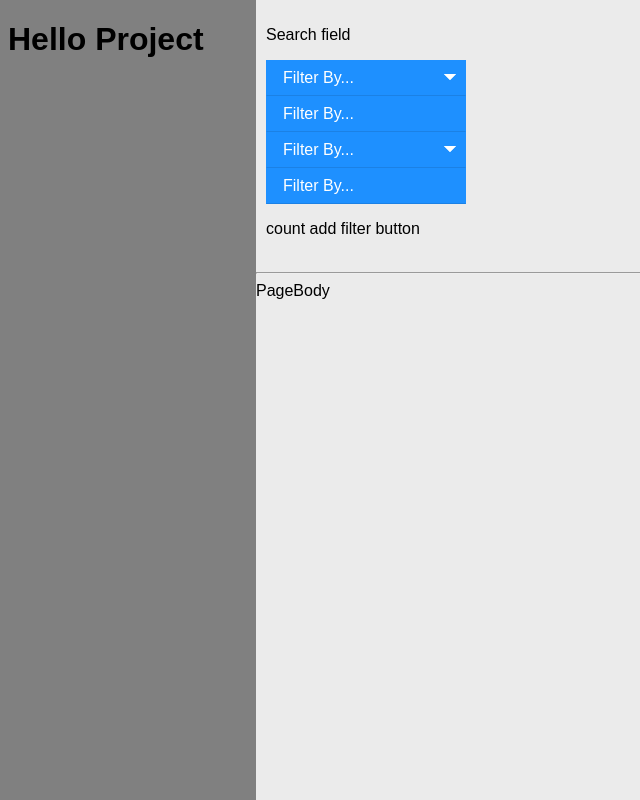
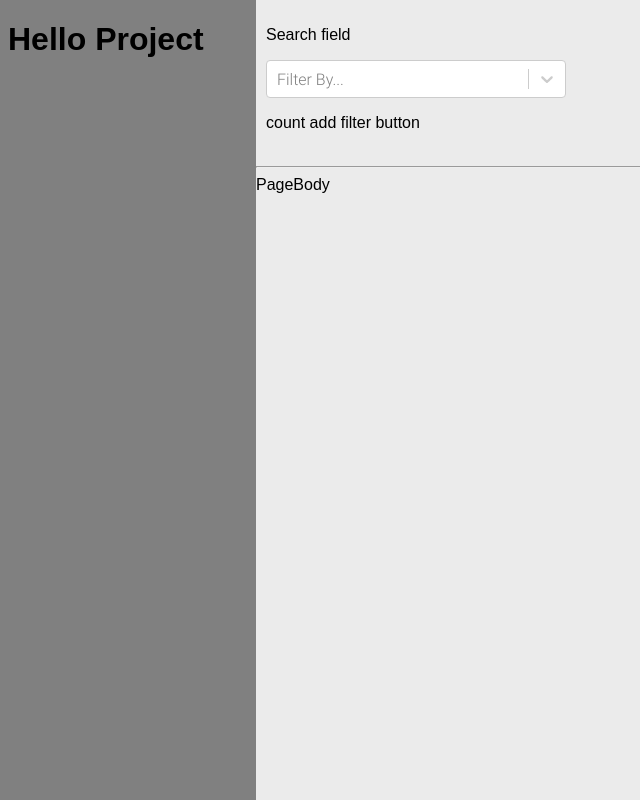
Before and after one commit to nycgitaccess/shapp, a React (Create React App) app: page / in a window 1280 px wide. Shown: the whole page, without its empty margins (0-640 px from the left). Built offline with nearby package versions, Linux system fonts and the light colour scheme.

Commit message:
created the filter component

```diff
--- a/package.json
+++ b/package.json
@@ -5,7 +5,8 @@
   "dependencies": {
     "react": "^16.5.2",
     "react-dom": "^16.5.2",
-    "react-scripts": "2.0.4"
+    "react-scripts": "2.0.4",
+    "react-select": "^2.1.0"
   },
   "scripts": {
     "start": "react-scripts start",
--- a/src/App.js
+++ b/src/App.js
@@ -1,5 +1,8 @@
 import React, { Component } from "react";
 import "./App.css";
+
+
+
 
 // Until the pages are created, the PageContainer is linked here.
 // It needs then to be moved into the Routes.
--- a/src/components/pages/page_header/Filter.css
+++ /dev/null
@@ -1,59 +0,0 @@
- /*the container must be positioned relative:*/
- .custom-select {
-    position: relative;
-    font-family: Arial;
-}
-
-.custom-select select {
-    display: none; /*hide original SELECT element:*/
-}
-
-.select-selected {
-    background-color: DodgerBlue;
-}
-
-/*style the arrow inside the select element:*/
-.select-selected:after {
-    position: absolute;
-    content: "";
-    top: 14px;
-    right: 10px;
-    width: 0;
-    height: 0;
-    border: 6px solid transparent;
-    border-color: #fff transparent transparent transparent;
-}
-
-/*point the arrow upwards when the select box is open (active):*/
-.select-selected.select-arrow-active:after {
-    border-color: transparent transparent #fff transparent;
-    top: 7px;
-}
-
-/*style the items (options), including the selected item:*/
-.select-items div,.select-selected {
-    color: #ffffff;
-    padding: 8px 16px;
-    border: 1px solid transparent;
-    border-color: transparent transparent rgba(0, 0, 0, 0.1) transparent;
-    cursor: pointer;
-}
-
-/*style items (options):*/
-.select-items {
-    position: absolute;
-    background-color: DodgerBlue;
-    top: 100%;
-    left: 0;
-    right: 0;
-    z-index: 99;
-}
-
-/*hide the items when the select box is closed:*/
-.select-hide {
-    display: none;
-}
-
-.select-items div:hover, .same-as-selected {
-    background-color: rgba(0, 0, 0, 0.1);
-}
--- a/src/components/pages/page_header/Filter.js
+++ /dev/null
@@ -1,56 +0,0 @@
-import React, { Component } from 'react';
-import './Filter.css';
-import filterfunction from './FilterFunction';
-
-// the PageHeader needs to be an object component,
-// to keep track of the selections.
-
-// as an alternative for the filter element, see:
-// https://github.com/JedWatson/react-select / https://jedwatson.github.io/react-select/
-// Or:
-// https://www.npmjs.com/package/react-select-element
-
-class FilterField extends Component {
-    constructor(props){
-        super(props);
-
-        this.state = {
-            value : '',
-            values : ['Filter By...', ...props.properties]
-        }
-
-    }
-
-    componentDidMount(){
-        filterfunction();
-    }
-
-    handleChange = (event) => {
-        this.setState({value: event.target.value});
-        console.log(this.state.value);
-    }
-
-    displayOptions = () => {
-        let options = this.state.values.map((item, i) => {
-            console.log(item);
-            return <option key={i} value={item}>{item}</option>
-        })
-        return options;
-    }
-
-    render(){
-        return(
-            <div className="custom-select" style={{width:'200px'}}>
-                <select
-                    value={this.state.value}
-                    onChange={this.handleChange}
-                >
-                    {this.displayOptions()}
-                </select>
-            </div>
-        )
-    }
-
-}
-
-export default FilterField;
--- a/src/components/pages/page_header/FilterFunction.js
+++ /dev/null
@@ -1,76 +0,0 @@
- const filterfunction = () => {
-    var x, i, j, selElmnt, a, b, c;
-/*look for any elements with the class "custom-select":*/
-x = document.getElementsByClassName("custom-select");
-for (i = 0; i < x.length; i++) {
-  selElmnt = x[i].getElementsByTagName("select")[0];
-  /*for each element, create a new DIV that will act as the selected item:*/
-  a = document.createElement("DIV");
-  a.setAttribute("class", "select-selected");
-  a.innerHTML = selElmnt.options[selElmnt.selectedIndex].innerHTML;
-  x[i].appendChild(a);
-  /*for each element, create a new DIV that will contain the option list:*/
-  b = document.createElement("DIV");
-  b.setAttribute("class", "select-items select-hide");
-  for (j = 1; j < selElmnt.length; j++) {
-    /*for each option in the original select element,
-    create a new DIV that will act as an option item:*/
-    c = document.createElement("DIV");
-    c.innerHTML = selElmnt.options[j].innerHTML;
-    c.addEventListener("click", function(e) {
-        /*when an item is clicked, update the original select box,
-        and the selected item:*/
-        var y, i, k, s, h;
-        s = this.parentNode.parentNode.getElementsByTagName("select")[0];
-        h = this.parentNode.previousSibling;
-        for (i = 0; i < s.length; i++) {
-          if (s.options[i].innerHTML == this.innerHTML) {
-            s.selectedIndex = i;
-            h.innerHTML = this.innerHTML;
-            y = this.parentNode.getElementsByClassName("same-as-selected");
-            for (k = 0; k < y.length; k++) {
-              y[k].removeAttribute("class");
-            }
-            this.setAttribute("class", "same-as-selected");
-            break;
-          }
-        }
-        h.click();
-    });
-    b.appendChild(c);
-  }
-  x[i].appendChild(b);
-  a.addEventListener("click", function(e) {
-      /*when the select box is clicked, close any other select boxes,
-      and open/close the current select box:*/
-      e.stopPropagation();
-      closeAllSelect(this);
-      this.nextSibling.classList.toggle("select-hide");
-      this.classList.toggle("select-arrow-active");
-  });
-}
-function closeAllSelect(elmnt) {
-  /*a function that will close all select boxes in the document,
-  except the current select box:*/
-  var x, y, i, arrNo = [];
-  x = document.getElementsByClassName("select-items");
-  y = document.getElementsByClassName("select-selected");
-  for (i = 0; i < y.length; i++) {
-    if (elmnt == y[i]) {
-      arrNo.push(i)
-    } else {
-      y[i].classList.remove("select-arrow-active");
-    }
-  }
-  for (i = 0; i < x.length; i++) {
-    if (arrNo.indexOf(i)) {
-      x[i].classList.add("select-hide");
-    }
-  }
-}
-/*if the user clicks anywhere outside the select box,
-then close all select boxes:*/
-document.addEventListener("click", closeAllSelect);
-}
-
-export default filterfunction;
--- a/src/components/pages/page_header/PageHeader.js
+++ b/src/components/pages/page_header/PageHeader.js
@@ -1,6 +1,6 @@
 import React, { Component } from 'react';
 
-import FilterField from './Filter';
+import FilterField from './filterselectors/Filter';
 import './PageHeader.css';
 
 // the PageHeader needs to be an object component,
@@ -11,13 +11,7 @@ class PageHeader extends Component {
         super(props);
 
         this.state = {
-            values : [...props.properties],
-            otherValues : [
-                'Athens',
-                'Paris',
-                'Thessaliniki',
-                'Berlin'
-            ]
+            values : [...props.properties]
         }
 
     }
@@ -50,7 +44,6 @@ class PageHeader extends Component {
             <div style={headerStyle}>
                 <p>Search field</p>
                 <FilterField properties={this.state.values}/>
-                <FilterField properties={this.state.otherValues}/>
                 <p>count      add filter button</p>
             </div>
         )
--- /dev/null
+++ b/src/components/pages/page_header/filterselectors/Filter.js
@@ -0,0 +1,64 @@
+import React, { Component } from 'react';
+import Select from 'react-select';
+
+//import './filter.css';
+
+// the PageHeader needs to be an object component,
+// to keep track of the selections.
+
+// I use the select element from:
+// https://github.com/JedWatson/react-select / https://jedwatson.github.io/react-select/
+// For an alternaive, see:
+// https://www.npmjs.com/package/react-select-element
+
+class FilterField extends Component {
+    constructor(props){
+        super(props);
+
+        // take the options from the props, and format them, to add them to the state.
+        const options = this.props.properties.map((option) => {
+            return {value : option, label: option}
+        });
+
+        this.state = {
+            selectedOption: null,
+            options : options
+        }
+
+    }
+
+    handleChange = (selectedOption) => {
+        this.setState({ selectedOption });
+        console.log(`Option selected:`, selectedOption);
+    }
+
+    displayOptions = () => {
+        let options = this.state.values.map((item, i) => {
+            console.log(item);
+            return <option key={i} value={item}>{item}</option>
+        })
+        return options;
+    }
+
+    render(){
+        const style = {
+            width:'300px',
+            fontFamily: 'Roboto-Light'
+        }
+        const { selectedOption } = this.state;
+        return(
+            <div style={style}>
+                <Select
+                    value={selectedOption}
+                    onChange={this.handleChange}
+                    options={this.state.options}
+                    placeholder="Filter By..."
+                    className="filter"
+                />
+            </div>
+        )
+    }
+
+}
+
+export default FilterField;
--- /dev/null
+++ b/src/components/pages/page_header/filterselectors/filter.css
@@ -0,0 +1,5 @@
+.filter {
+    width: 200px;
+    height: 16px;
+    font-family: sans-serif;
+}
```
Also changed, not shown: 1 other file (tests, documents, lock files or other folders).
